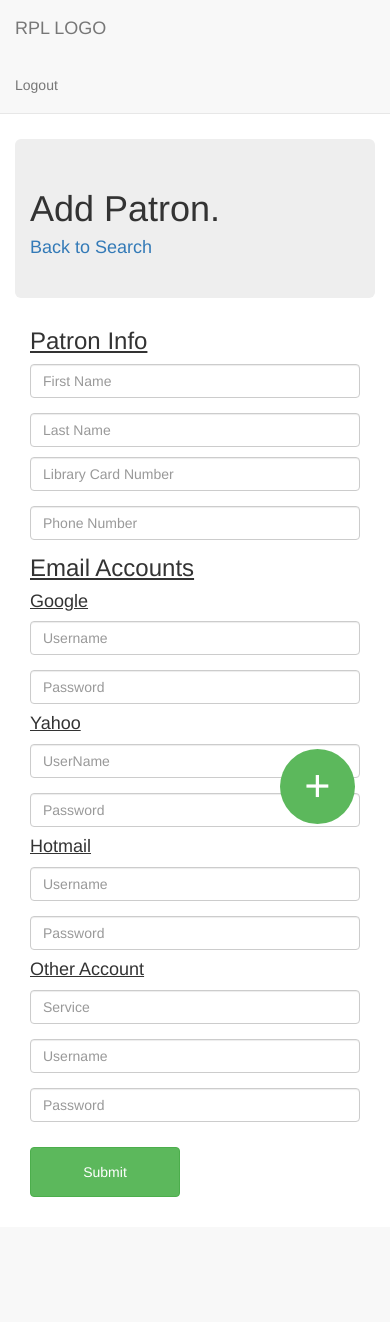
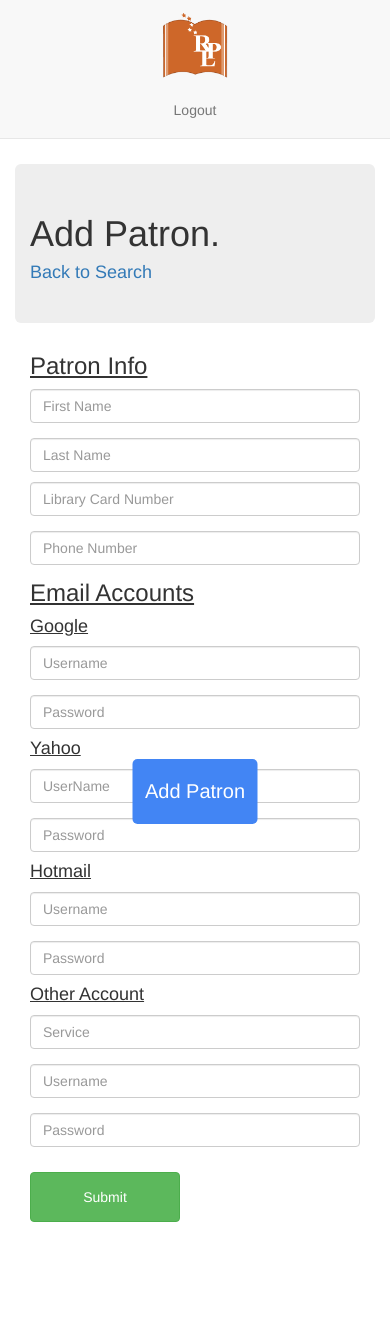
Before and after one commit to elongton/patron_password_app, a Django app: page /patronadd in a window 390 px wide. Before the commit the page ends 1197 px from the top, so only its background shows below. Run offline with Django 3.2, Linux system fonts and the light colour scheme; a user stored in the database is signed in; some libraries are stand-ins or nearby versions.

Commit message:
fixed add patron button, user registration

```diff
--- a/patron_password_app/views.py
+++ b/patron_password_app/views.py
@@ -39,10 +39,11 @@ def search(request):
                                 or cardnumber == patron.library_card_number]
             else:
                 searchresults = Patron.objects.all().order_by('pk').reverse()
-
-            print(searchresults)
+    else:
+        searchresults = Patron.objects.all().order_by('pk').reverse()
 
     return render(request, 'patron_password_app/search.html', {'searchform':searchform, 'searchresults':searchresults})
+
 @login_required
 def patron_view(request, patron_number):
     patron = Patron.objects.get(pk=patron_number)
@@ -140,7 +141,7 @@ def patron_edit(request, patron_number):
             populated_fields.update({'oservice': oa.service, 'ousername': oa.username, 'opassword': oa.password})
         edit_form =   EditForm(populated_fields)
 
-    context = {'editform': edit_form,'updated': updated, 'patron': patron}
+    context = {'editform': edit_form,'updated': updated, 'patron': patron, 'editpage': True}
     return render(request, 'patron_password_app/patronedit.html', context)
 @login_required
 def patron_add(request):
--- a/patron_password_manager/settings.py
+++ b/patron_password_manager/settings.py
@@ -135,6 +135,5 @@ USE_TZ = True
 STATIC_URL = '/static/'
 STATICFILES_DIRS = [STATIC_DIR,]
 
-
 #LOGIN
 LOGIN_URL = '/users_app/user_login'
--- a/static/css/basestyle.css
+++ b/static/css/basestyle.css
@@ -1,105 +1,237 @@
+/* ==============================*/
+/*            MIXINS             */
+/*===============================*/
 /* ==============================*/
 /*        DEVELOPMENT            */
 /*===============================*/
+.center {
+  text-align: center; }
 
-.center{text-align: center;}
-.left{text-align: left;}
-.rightalign{text-align: right;}
+.left {
+  text-align: left; }
 
+.rightalign {
+  text-align: right; }
 
-.absolute{position: absolute;}
-.empty{height: 350px;}
-.fullheight{height: 100%;}
-.short{height: 80px;}
-.min_short{min-height: 100px;}
-.short_mid{height: 200px;}
-.medium{height: 300px;}
-.min_medium{min-height: 200px;}
-.dashed{border: 1px dashed black;}
-.dashedwhite{border: 1px dashed white;}
-.dashedred{border: 3px dashed red;}
-.solid{border: 1px solid black;}
-.solidred{border: 3px solid red;}
-.raleway{font-family: Raleway; 	-webkit-font-smoothing: antialiased; text-rendering: optimizelegibility;}
-.libre{font-family:'Libre Franklin', sans-serif; font-style: italic;}
+.absolute {
+  position: absolute; }
 
-.vertical_align{position: relative; top:50%; transform: translateY(-50%);}
-.table_parent{display: table}
-.table_child{display: table-cell; vertical-align: middle;}
+.empty {
+  height: 350px; }
 
+.fullheight {
+  height: 100%; }
+
+.short {
+  height: 80px; }
+
+.min_short {
+  min-height: 100px; }
+
+.short_mid {
+  height: 200px; }
+
+.medium {
+  height: 300px; }
+
+.min_medium {
+  min-height: 200px; }
+
+.dashed {
+  border: 1px dashed black; }
+
+.dashedwhite {
+  border: 1px dashed white; }
+
+.dashedred {
+  border: 3px dashed red; }
+
+.solid {
+  border: 1px solid black; }
+
+.solidred {
+  border: 3px solid red; }
+
+.raleway {
+  font-family: Raleway;
+  -webkit-font-smoothing: antialiased;
+  text-rendering: optimizelegibility; }
+
+.libre {
+  font-family: 'Libre Franklin', sans-serif;
+  font-style: italic; }
+
+.vertical_align {
+  position: relative;
+  top: 50%;
+  transform: translateY(-50%); }
+
+.table_parent {
+  display: table; }
+
+.table_child {
+  display: table-cell;
+  vertical-align: middle; }
 
 /* ==============================*/
 /*           GENERAL             */
 /*===============================*/
+/*--sassy --*/
+#rpl_brand {
+  height: 100%; }
 
-#addpatron_button{width: 75px; height: 75px;
-                  background-color: #5cb85c; color: white;
-                  text-align: center;
-                  border-radius: 100%;
-                  font-size: 45px;
-                  position: fixed;
-                  bottom: 20px;
-                  right: 35px;}
+.navbar-brand {
+  padding: 5px !important; }
 
-.delete_button{margin-right: 75px; margin-top: 15px;}
-@media(max-width: 768px){
-.delete_button{margin-right: 15px;}
-}
+#addpatron_button {
+  width: 125px;
+  height: 65px;
+  background-color: #4285f4;
+  color: white;
+  text-align: center;
+  -webkit-border-radius: 5px;
+  -moz-border-radius: 5px;
+  -ms-border-radius: 5px;
+  border-radius: 5px;
+  font-size: 20px;
+  position: fixed;
+  bottom: 20px; }
 
+@media (min-width: 1200px) {
+  #addpatron_button {
+    left: 50%;
+    transform: translateX(475px); } }
+@media (max-width: 1200px) {
+  #addpatron_button {
+    left: 50%;
+    transform: translateX(355px); } }
+@media (max-width: 992px) {
+  #addpatron_button {
+    left: 50%;
+    transform: translateX(255px); } }
+@media (max-width: 768px) {
+  #addpatron_button {
+    left: 50%;
+    transform: translateX(-50%); } }
+.delete_button {
+  margin-right: 75px;
+  margin-top: 15px; }
 
-.patron_nav{padding-left: 5px;}
-@media(max-width: 768px){
-.patron_nav{padding-left: 0px;}
-}
-.bigpushbutton{width: 150px; height: 50px; margin-bottom: 30px;}
+@media (max-width: 768px) {
+  .delete_button {
+    margin-right: 15px; } }
+.patron_nav {
+  padding-left: 5px; }
+
+@media (max-width: 768px) {
+  .patron_nav {
+    padding-left: 0px; } }
+.bigpushbutton {
+  width: 150px;
+  height: 50px;
+  margin-bottom: 100px; }
+
 /* ==============================*/
 /*            BODY               */
 /*===============================*/
+.navbar {
+  margin-bottom: 0; }
 
-.navbar{margin-bottom: 0;}
-.signup_row{margin-bottom: 15px;}
-@media(max-width:768px){
-  .sm_bottom_input{margin-top: 15px;}
-}
-.error_text{color: red;}
-.jumbotron{margin-top: 25px;}
+.signup_row {
+  margin-bottom: 15px; }
 
+@media (max-width: 768px) {
+  .sm_bottom_input {
+    margin-top: 15px; } }
+.error_text {
+  color: red; }
 
+.jumbotron {
+  margin-top: 25px; }
+
+@media (max-width: 768px) {
+  .navbar-nav {
+    text-align: center; }
+
+  .navbar-form {
+    border-top: 0px;
+    margin-bottom: 0;
+    border-bottom: 0;
+    margin-top: 0;
+    padding-top: 0; }
+
+  #navbar_username {
+    margin-bottom: 10px; }
+
+  #navbar_li {
+    height: 75px; }
+
+  #navbar_li a {
+    height: 100%;
+    position: absolute;
+    left: 50%;
+    transform: translateX(-50%); } }
 /* ==============================*/
 /*      Search Form Template     */
 /*===============================*/
-div.searchresults_div{margin-top: 15px; margin-bottom: 35px;}
-table.search_table, table.search_table td{border: 2px solid #D3D3D3;}
-table.search_table td{padding-left: 10px;}
-td.edit_search_col{text-align: center;}
+div.searchresults_div {
+  margin-top: 15px;
+  margin-bottom: 100px; }
 
+table.search_table, table.search_table td {
+  border: 2px solid #D3D3D3; }
 
+table.search_table td {
+  padding-left: 10px; }
+
+td.edit_search_col {
+  text-align: center; }
 
 /* ==============================*/
 /*      Patron View Template     */
 /*===============================*/
+/*div.patronview_patroninfo {background-color: #bdbdbd;}*/
+.patron_view_accountinfo h2 {
+  font-size: 27px; }
 
-/*div.patronview_patroninfo {background-color: #bdbdbd;}*/
+.patronview_patroninfo, .patron_view_accountinfo {
+  margin-left: 75px; }
 
-.patron_view_accountinfo h2{font-size: 27px;}
-.patronview_patroninfo, .patron_view_accountinfo{margin-left: 75px;}
-.patron_view_accountinfo{margin-top: 25px;}
-div.patronview_googleinfo{}
-@media(max-width: 768px){
-div.patronview_patroninfo, .patron_view_accountinfo{margin-left: 15px;}
-}
+.patron_view_accountinfo {
+  margin-top: 25px; }
+
+@media (max-width: 768px) {
+  div.patronview_patroninfo, .patron_view_accountinfo {
+    margin-left: 15px; } }
 /*.patronview_jumbo{padding-left: 20px!important; }*/
-
 /* ==============================*/
 /*      Patron Edit Template     */
 /*===============================*/
+.editpatron_section {
+  margin-left: 75px;
+  margin-right: 75px;
+  margin-top: 15px; }
 
-.editpatron_section{margin-left: 75px; margin-right: 75px; margin-top: 15px;}
-.updated{height: 50px; width: 100%; background-color: #5cb85c; color: black;}
+.updated {
+  height: 50px;
+  width: 100%;
+  background-color: #5cb85c;
+  color: black; }
+
 /*.updated a{color: white;}*/
-.patronedit_row h1,.patronedit_row h2,.patronedit_row h3,.patronedit_row h4{margin-top: 0; margin-bottom: 0;}
-.patronedit_row{margin-bottom: 10px;}
-@media(max-width: 768px){
-  .editpatron_section{margin-left: 15px; margin-right: 15px;}
-  .right_field{margin-top: 15px;}
-}
+.patronedit_row h1, .patronedit_row h2, .patronedit_row h3, .patronedit_row h4 {
+  margin-top: 0;
+  margin-bottom: 0; }
+
+.patronedit_row {
+  margin-bottom: 10px; }
+
+@media (max-width: 768px) {
+  .editpatron_section {
+    margin-left: 15px;
+    margin-right: 15px; }
+
+  .right_field {
+    margin-top: 15px; } }
+
+/*# sourceMappingURL=basestyle.css.map */
--- /dev/null
+++ b/static/css/basestyle.scss
@@ -0,0 +1,138 @@
+/* ==============================*/
+/*            MIXINS             */
+/*===============================*/
+
+
+@mixin border-radius($radius) {
+  -webkit-border-radius: $radius;
+     -moz-border-radius: $radius;
+      -ms-border-radius: $radius;
+          border-radius: $radius;
+}
+
+
+
+
+/* ==============================*/
+/*        DEVELOPMENT            */
+/*===============================*/
+
+.center{text-align: center;}
+.left{text-align: left;}
+.rightalign{text-align: right;}
+
+
+.absolute{position: absolute;}
+.empty{height: 350px;}
+.fullheight{height: 100%;}
+.short{height: 80px;}
+.min_short{min-height: 100px;}
+.short_mid{height: 200px;}
+.medium{height: 300px;}
+.min_medium{min-height: 200px;}
+.dashed{border: 1px dashed black;}
+.dashedwhite{border: 1px dashed white;}
+.dashedred{border: 3px dashed red;}
+.solid{border: 1px solid black;}
+.solidred{border: 3px solid red;}
+.raleway{font-family: Raleway; 	-webkit-font-smoothing: antialiased; text-rendering: optimizelegibility;}
+.libre{font-family:'Libre Franklin', sans-serif; font-style: italic;}
+
+.vertical_align{position: relative; top:50%; transform: translateY(-50%);}
+.table_parent{display: table}
+.table_child{display: table-cell; vertical-align: middle;}
+
+
+/* ==============================*/
+/*           GENERAL             */
+/*===============================*/
+
+/*--sassy --*/
+
+$buttonwidth: 125px;
+$buttonheight: 65px;
+$nicebluecolor: #4285f4;
+
+#rpl_brand{height: 100%;}
+.navbar-brand{padding:5px!important;}
+#addpatron_button{width: $buttonwidth; height: $buttonheight;
+                  background-color: $nicebluecolor; color: white;
+                  text-align: center;
+                  @include border-radius(5px);
+                  font-size: 20px;
+                  position: fixed;
+                  bottom: 20px;}
+@media(min-width: 1200px){#addpatron_button{left: 50%; transform: translateX(600px - $buttonwidth);}}
+@media(max-width: 1200px){#addpatron_button{left: 50%; transform: translateX(480px - $buttonwidth);}}
+@media(max-width: 992px){#addpatron_button{left: 50%; transform: translateX(380px - $buttonwidth);}}
+@media(max-width: 768px){#addpatron_button{left: 50%; transform: translateX(-50%);}}
+
+.delete_button{margin-right: 75px; margin-top: 15px;}
+@media(max-width: 768px){
+.delete_button{margin-right: 15px;}
+}
+
+.patron_nav{padding-left: 5px;}
+@media(max-width: 768px){
+.patron_nav{padding-left: 0px;}
+}
+.bigpushbutton{width: 150px; height: 50px; margin-bottom: 100px;}
+/* ==============================*/
+/*            BODY               */
+/*===============================*/
+
+.navbar{margin-bottom: 0;}
+.signup_row{margin-bottom: 15px;}
+@media(max-width:768px){
+  .sm_bottom_input{margin-top: 15px;}
+}
+.error_text{color: red;}
+.jumbotron{margin-top: 25px;}
+
+@media(max-width: 768px){
+  .navbar-nav{text-align: center;}
+  .navbar-form{border-top: 0px; margin-bottom: 0; border-bottom: 0; margin-top: 0; padding-top: 0;}
+  #navbar_username{margin-bottom: 10px;}
+  #navbar_li{height: 75px;}
+  #navbar_li a{height: 100%; position: absolute; left: 50%; transform: translateX(-50%);}
+  // .navbar-brand{position: absolute; left: 50%; transform: translateX(-50%);}
+  // #registration_li{width: 50%;}
+}
+
+/* ==============================*/
+/*      Search Form Template     */
+/*===============================*/
+div.searchresults_div{margin-top: 15px; margin-bottom: 35px + $buttonheight;}
+table.search_table, table.search_table td{border: 2px solid #D3D3D3;}
+table.search_table td{padding-left: 10px;}
+td.edit_search_col{text-align: center;}
+
+
+/* ==============================*/
+/*      Patron View Template     */
+/*===============================*/
+
+/*div.patronview_patroninfo {background-color: #bdbdbd;}*/
+
+.patron_view_accountinfo h2{font-size: 27px;}
+.patronview_patroninfo, .patron_view_accountinfo{margin-left: 75px;}
+.patron_view_accountinfo{margin-top: 25px;}
+div.patronview_googleinfo{}
+@media(max-width: 768px){
+div.patronview_patroninfo, .patron_view_accountinfo{margin-left: 15px;}
+}
+/*.patronview_jumbo{padding-left: 20px!important; }*/
+
+/* ==============================*/
+/*      Patron Edit Template     */
+/*===============================*/
+
+.editpatron_section{margin-left: 75px; margin-right: 75px; margin-top: 15px;}
+.updated{height: 50px; width: 100%; background-color: #5cb85c; color: black;}
+/*.updated a{color: white;}*/
+.patronedit_row h1,.patronedit_row h2,.patronedit_row h3,.patronedit_row h4{margin-top: 0; margin-bottom: 0;}
+.patronedit_row{margin-bottom: 10px;}
+@media(max-width: 768px){
+  .editpatron_section{margin-left: 15px; margin-right: 15px;}
+  .right_field{margin-top: 15px;}
+}
--- a/templates/base.html
+++ b/templates/base.html
@@ -16,19 +16,19 @@
     <nav class="navbar navbar-default navbar-static-top">
       <div class="container">
         <ul class="nav navbar-nav">
-          <li><a class="navbar-brand" href="{% url 'index' %}">RPL LOGO</a></li>
+          <li id="navbar_li"><a class="navbar-brand" href="{% url 'index' %}"><img id="rpl_brand" src="{% static 'img/rpl_logo_vector.png'%}" alt="RPL LOGO"></a></li>
       {% if user.is_authenticated %}
         </ul>
         <ul class="nav navbar-nav navbar-right">
           <li class=""><a class="navbar-link" href="{% url 'logout' %}">Logout</a></li>
         </ul>
       {% else %}
-        <li class=""><a class="navbar-link" href="{% url 'register' %}">Staff Registration</a></li>
+        <li id="registration_li"><a class="navbar-link" href="{% url 'register' %}">Staff Registration</a></li>
         </ul>
           <form class="navbar-form navbar-right" action="{% url 'login' %}" method="post">
             {% csrf_token %}
-            <input class="form-control" type="text" name="username" value="" placeholder="Username">
-            <input class="form-control" type="password" name="password" placeholder="Password">
+            <input id = "navbar_username" class="form-control" type="text" name="username" value="" placeholder="Username">
+            <input id = "navbar_password" class="form-control" type="password" name="password" placeholder="Password">
 
             <input style = "display: none" type="submit" name="" value="login">
           </form>
@@ -51,9 +51,11 @@
 
     </div><!-- container -->
 
-    {% if user.is_authenticated %}
-      <a href="{% url 'patron_password_app:patron_add' %}"><div class="table_parent" id="addpatron_button"><div class="table_child">+</div></div></a>
-    {% endif %}
+  {% if not editpage %}
+      {% if user.is_authenticated%}
+        <a href="{% url 'patron_password_app:patron_add' %}"><div class="table_parent" id="addpatron_button"><div class="table_child">Add Patron</div></div></a>
+      {% endif %}
+  {% endif %}
 
   </body>
 </html>
--- a/users_app/views.py
+++ b/users_app/views.py
@@ -37,6 +37,7 @@ def register(request):
             print(user_form.cleaned_data)
             user = user_form.save()
             user.set_password(user.password)
+            user.is_active = False
             user.save()
             # user.set_password(user.password)
             registered = True
```
Also changed, not shown: db.sqlite3, static/img/rpl_logo_vector.png (added), 1 other file.
